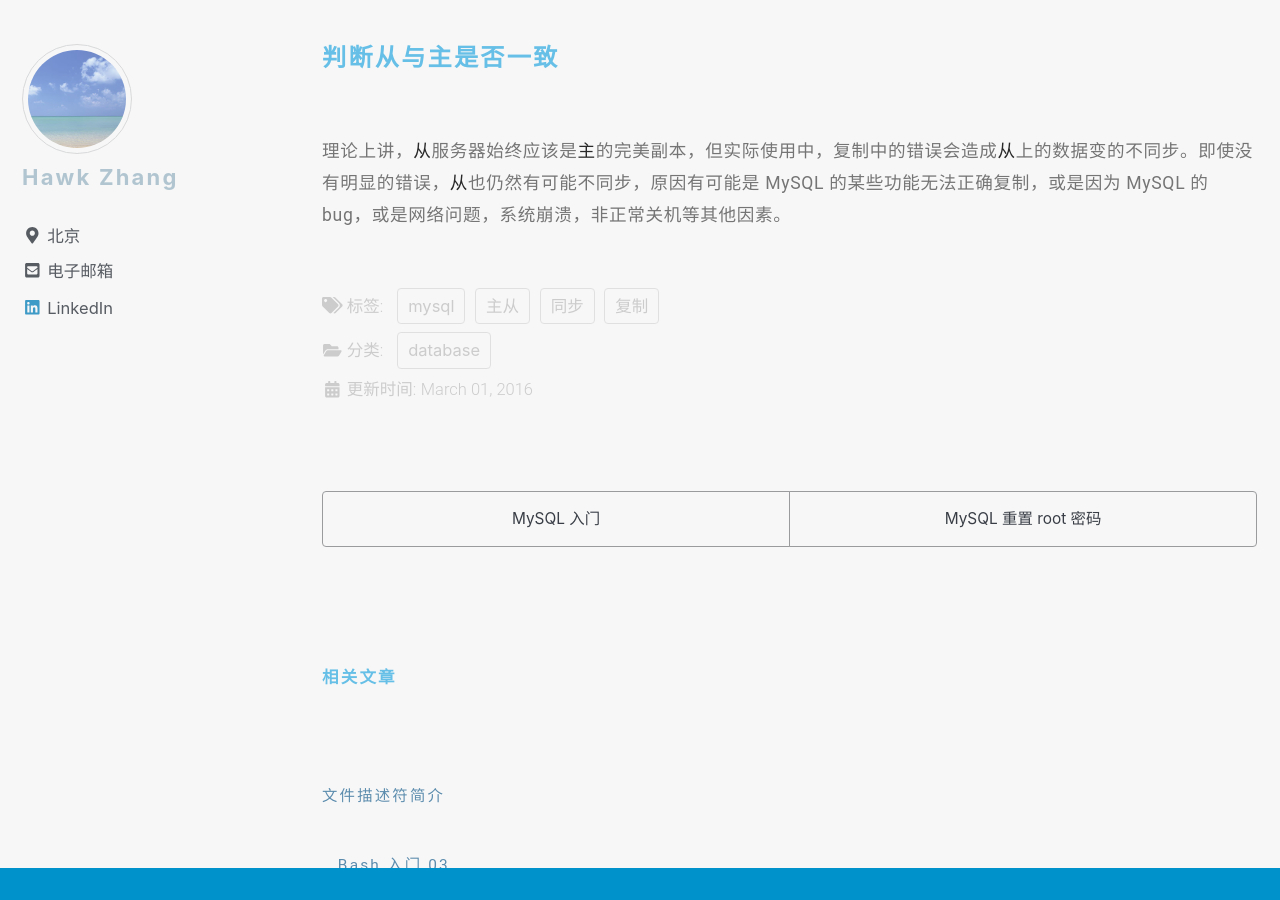
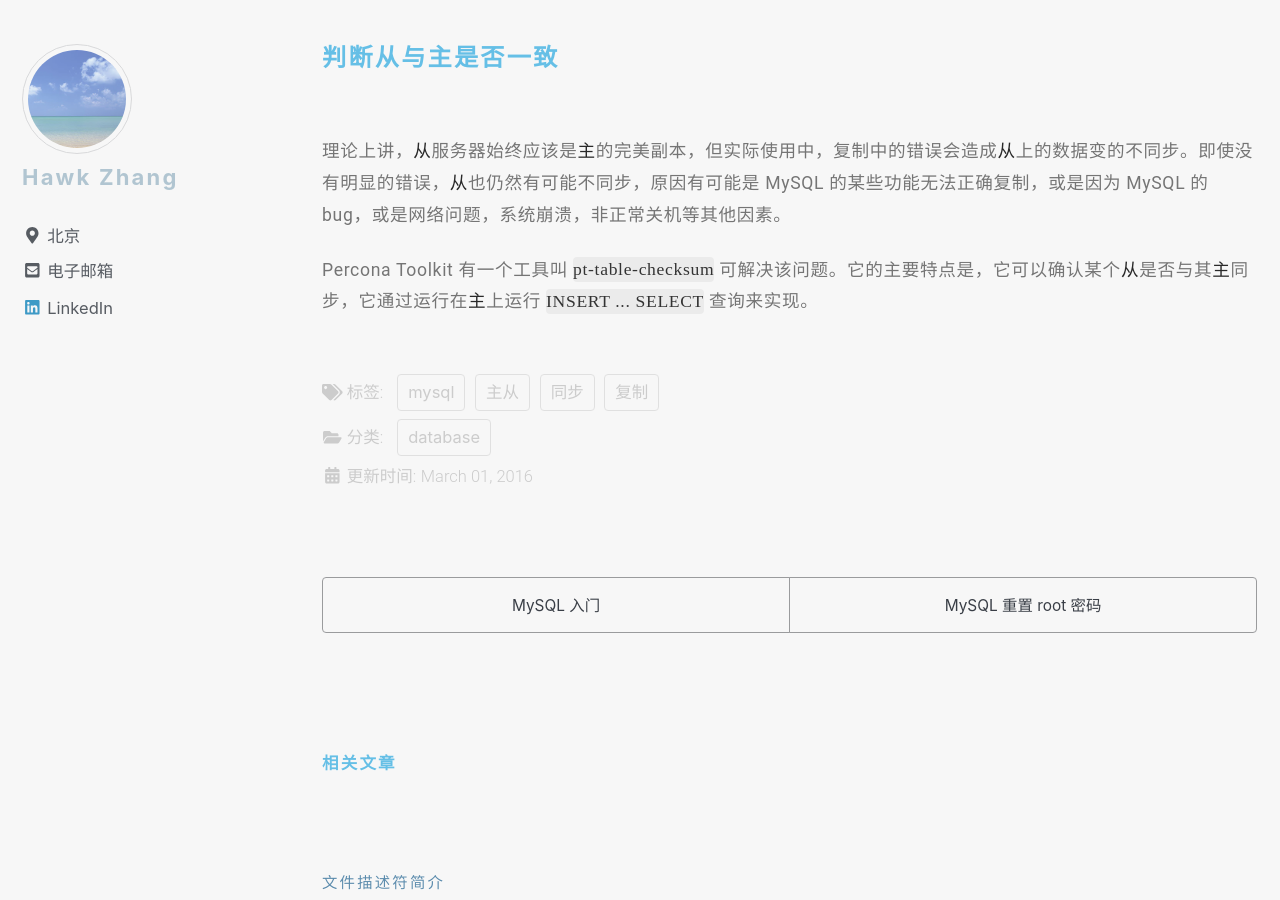
Before and after one commit to narru888/linotes_note, a Jekyll site: the page built from _posts/mysql/2016-03-01-master.slave.md, in a window 1280 px wide and 900 px high, scrolled down 46357 px. Built offline with Jekyll 4.4.1, drawn with Linux system fonts in a browser that asks for light colours; nearby versions of some CDN libraries; a script that is not in the unit is left out.

Commit message:
update on 2018-08-15 15:30:01 CST

```diff
--- a/_posts/mysql/2016-03-01-master.slave.md
+++ b/_posts/mysql/2016-03-01-master.slave.md
@@ -1467,3 +1467,5 @@
 #### 判断从与主是否一致
 
 理论上讲，*从*服务器始终应该是*主*的完美副本，但实际使用中，复制中的错误会造成*从*上的数据变的不同步。即使没有明显的错误，*从*也仍然有可能不同步，原因有可能是 MySQL 的某些功能无法正确复制，或是因为 MySQL 的 bug，或是网络问题，系统崩溃，非正常关机等其他因素。
+
+Percona Toolkit 有一个工具叫 `pt-table-checksum` 可解决该问题。它的主要特点是，它可以确认某个*从*是否与其*主*同步，它通过运行在*主*上运行 `INSERT ... SELECT` 查询来实现。
```
